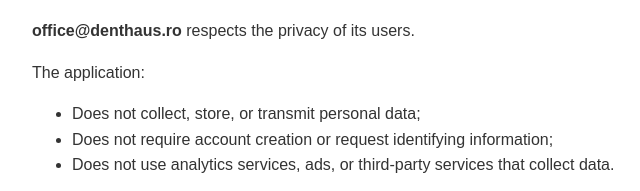
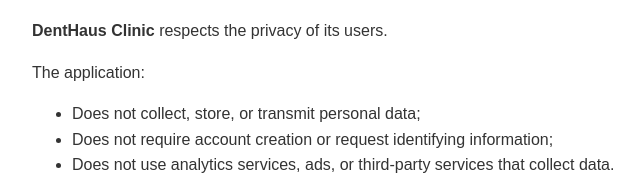
Before and after one commit to victorstef23/privacy-policy, a plain HTML site: page index.html in a window 1280 px wide. Shown: the part 517-708 px from the top of the page, 208-848 px from the left. Drawn offline with Linux system fonts and the light colour scheme.

Commit message:
Update index.html

```diff
--- a/index.html
+++ b/index.html
@@ -47,7 +47,7 @@
   <hr>
 
   <h1>Privacy Policy</h1>
-  <p><strong>office@denthaus.ro</strong> respects the privacy of its users.</p>
+  <p><strong>DentHaus Clinic</strong> respects the privacy of its users.</p>
 
   <p>The application:</p>
   <ul>
```
